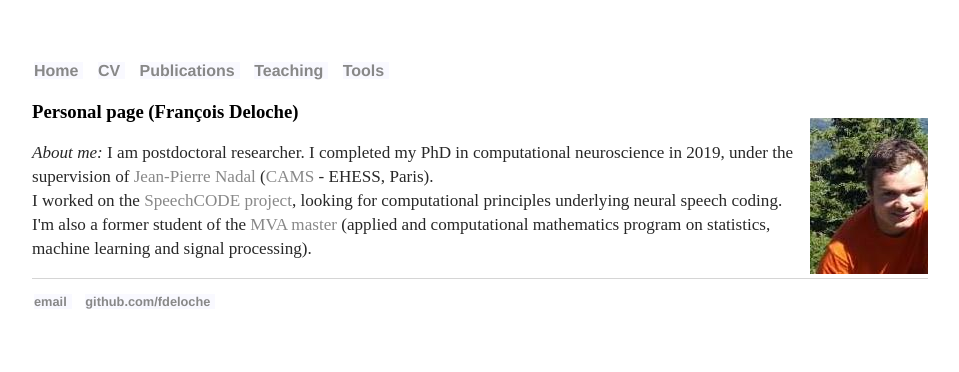
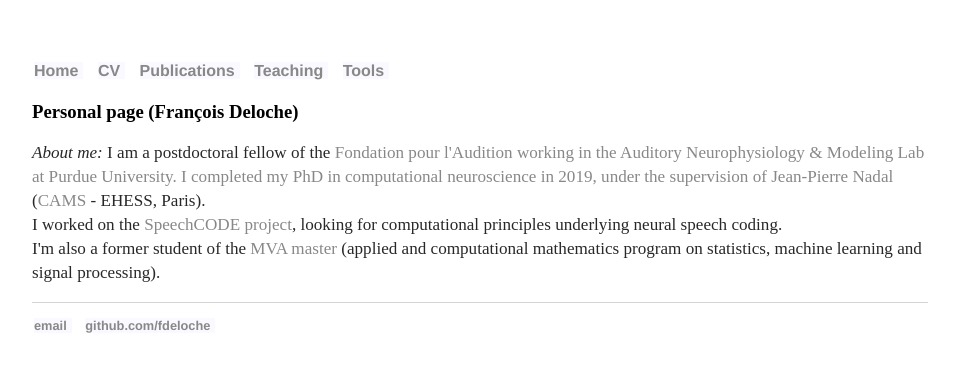
Before and after one commit to fdeloche/fdeloche.github.io, a Jekyll site: the page built from index.html, in a window 1280 px wide. Shown: the top 372 px of the page, without its empty margins (160-1119 px from the left). Built offline with Jekyll 4.4.1, drawn with Linux system fonts in a browser that asks for light colours.

Commit message:
postdoc Purdue

```diff
--- a/index.html
+++ b/index.html
@@ -4,9 +4,9 @@ title: François Deloche - Personal page
 ---
 <div class="maindiv">
 
-<p style="float:right; margin-left:10px"><img src="/Images/photo.jpg"></p>
+<!--<p style="float:right; margin-left:10px"><img src="/Images/photo.jpg"></p>-->
 <h3>Personal page (François Deloche)</h3>
-<p><i>About me:</i> I am postdoctoral researcher.<!--I am a postdoctoral fellow of the <a href="https://www.fondationpourlaudition.org">Fondation pour l'Audition</href>.--> I completed my PhD in computational neuroscience in 2019, under the supervision of <a href="http://www.lps.ens.fr/~nadal/">Jean-Pierre Nadal</a> (<a href="http://cams.ehess.fr/">CAMS</a> - EHESS, Paris).<br> I worked on the <a href="http://sites.google.com/site/juditgervain/speechcode">SpeechCODE project</a>, looking for computational principles underlying neural speech coding.<br>
+<p><i>About me:</i> I am a postdoctoral fellow of the <a href="https://www.fondationpourlaudition.org">Fondation pour l'Audition</href> working in the <a href="https://engineering.purdue.edu/auditory/">Auditory Neurophysiology & Modeling Lab</href> at Purdue University. I completed my PhD in computational neuroscience in 2019, under the supervision of <a href="http://www.lps.ens.fr/~nadal/">Jean-Pierre Nadal</a> (<a href="http://cams.ehess.fr/">CAMS</a> - EHESS, Paris).<br> I worked on the <a href="http://sites.google.com/site/juditgervain/speechcode">SpeechCODE project</a>, looking for computational principles underlying neural speech coding.<br>
 I'm also a former student of the <a href="http://www.math.ens-cachan.fr/version-francaise/formations/master-mva/">MVA master</a> (applied and computational mathematics program on statistics, machine learning and signal processing).
 </p>
 </div>
```
